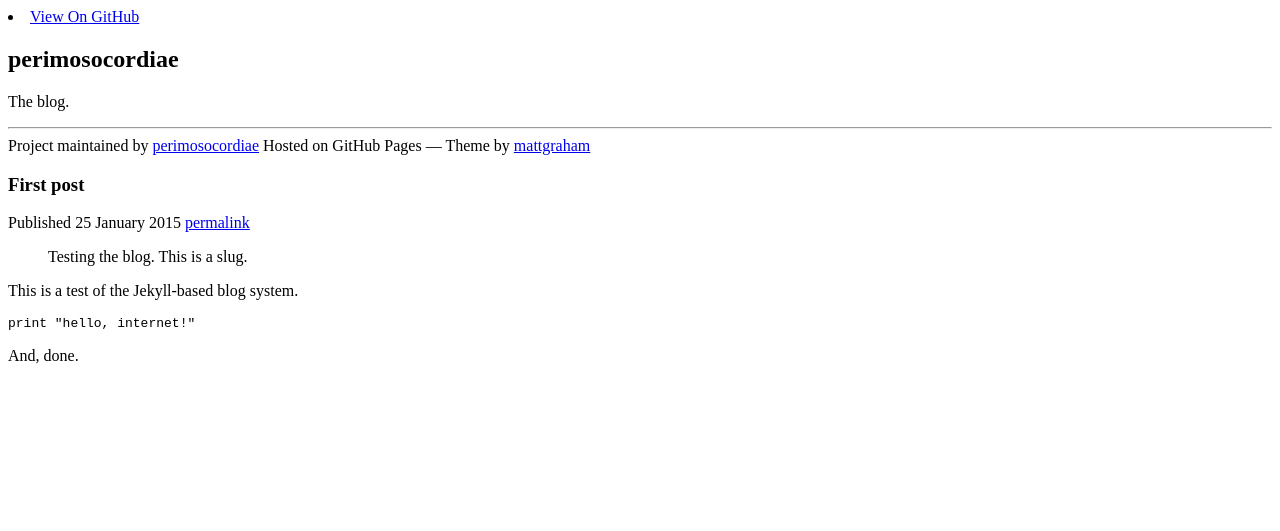
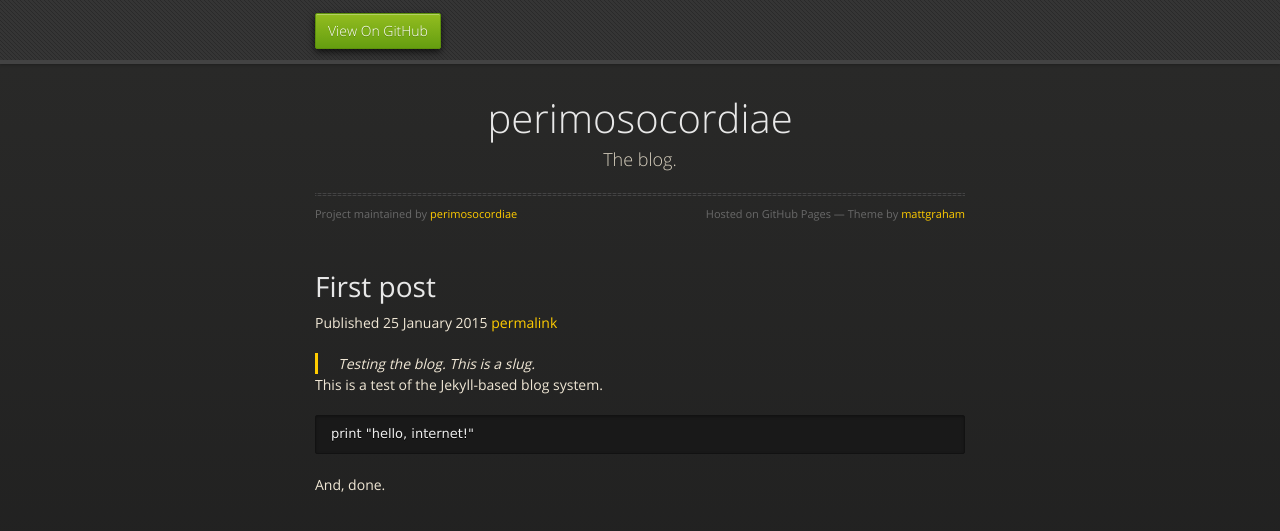
Before and after one commit to perimosocordiae/perimosocordiae.github.io, a Jekyll site: the page built from _posts/2015-01-25-first-post.md, in a window 1280 px wide. Shown: the top 531 px of the page. Built offline with Jekyll 4.4.1, drawn with Linux system fonts in a browser that asks for light colours; nearby versions of some CDN libraries.

Commit message:
fixing relative links

```diff
--- a/_includes/common/head.html
+++ b/_includes/common/head.html
@@ -1,10 +1,10 @@
 <meta charset="utf-8">
 <meta http-equiv="X-UA-Compatible" content="chrome=1">
 <title>perimosocordiae by perimosocordiae</title>
-<link rel="stylesheet" href="stylesheets/styles.css">
-<link rel="stylesheet" href="stylesheets/pygment_trac.css">
+<link rel="stylesheet" href="/stylesheets/styles.css">
+<link rel="stylesheet" href="/stylesheets/pygment_trac.css">
 <script src="https://ajax.googleapis.com/ajax/libs/jquery/1.7.1/jquery.min.js"></script>
-<script src="javascripts/respond.js"></script>
+<script src="/javascripts/respond.js"></script>
 <!--[if lt IE 9]>
   <script src="//html5shiv.googlecode.com/svn/trunk/html5.js"></script>
 <![endif]-->
```
